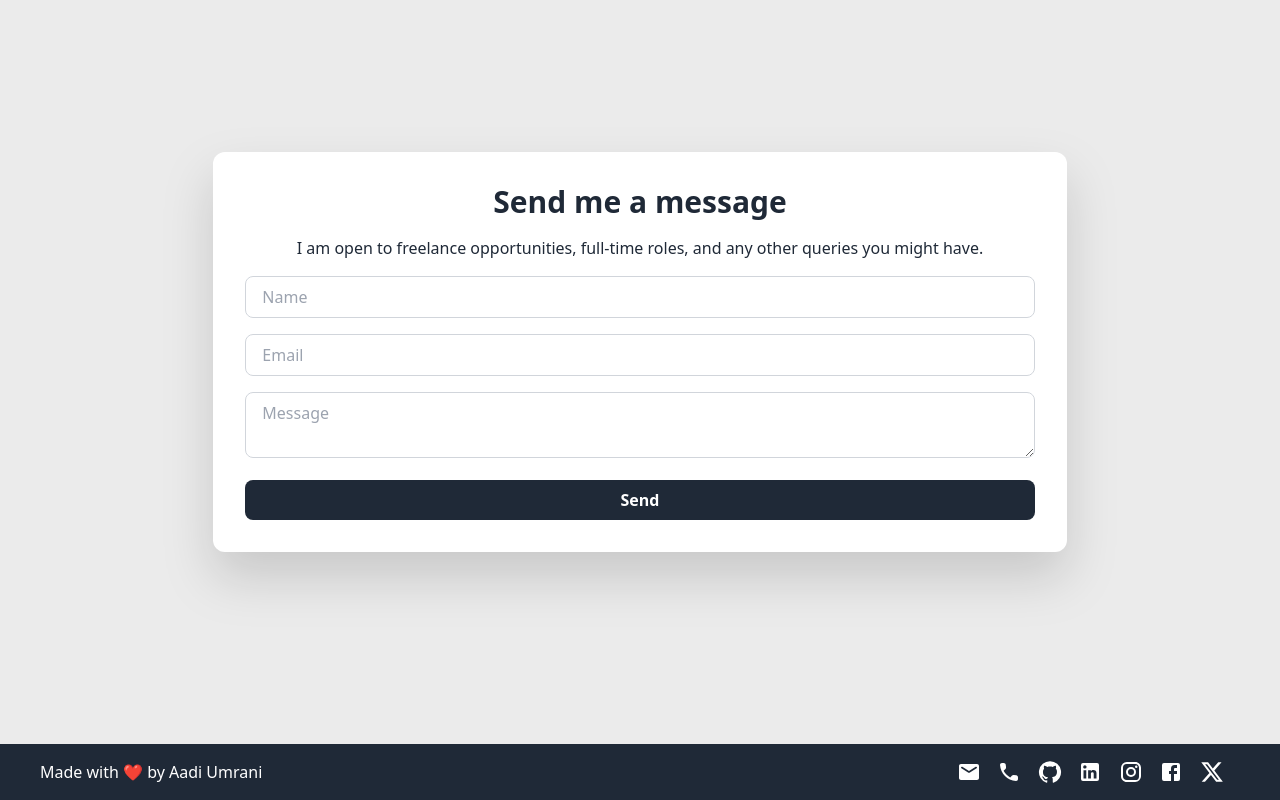
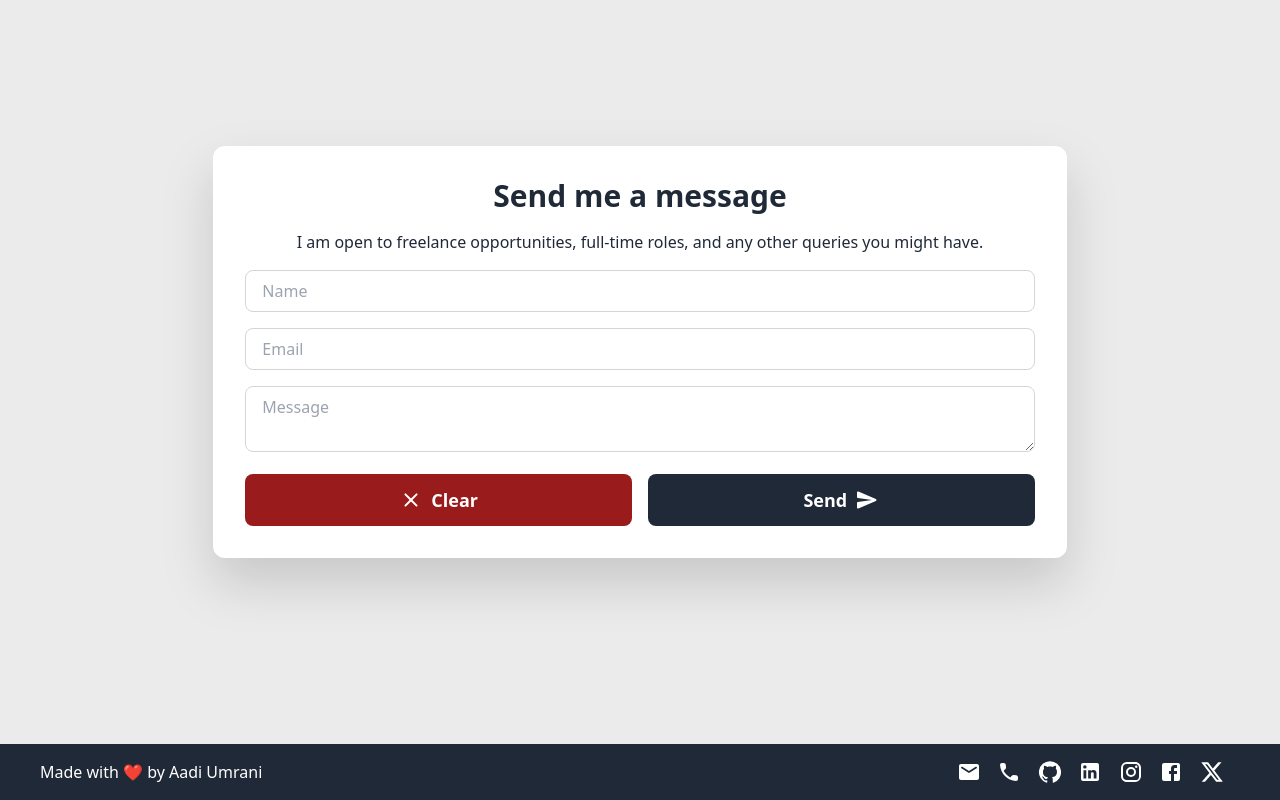
Before and after one commit to aadium/portfolio, a React (Vite) app: page / in a window 1280 px wide. Shown: the part 3370-4170 px from the top of the page. Built offline with nearby package versions, Linux system fonts and the light colour scheme; no server answers; the database is empty.

Commit message:
Button fade

```diff
--- a/src/components/chat.jsx
+++ b/src/components/chat.jsx
@@ -1,5 +1,7 @@
 import emailjs from 'emailjs-com';
 import { useState } from 'react';
+import ClearRoundedIcon from '@mui/icons-material/ClearRounded';
+import SendRoundedIcon from '@mui/icons-material/SendRounded';
 
 function Chat() {
     const serviceID = import.meta.env.VITE_EMAILJS_SERVICE_ID;
@@ -54,11 +56,33 @@ function Chat() {
                     <input type="text" placeholder="Name" className="w-full px-4 py-2 border border-gray-300 rounded-lg" />
                     <input type="email" placeholder="Email" className="w-full px-4 py-2 border border-gray-300 rounded-lg" />
                     <textarea placeholder="Message" className="w-full px-4 py-2 border border-gray-300 rounded-lg" />
-                    <button type="submit" className="w-full text-base rounded-lg text-white font-semibold bg-gray-800 px-4 py-2 hover:bg-transparent hover:text-gray-800 hover:ring-inset hover:ring-2 ring-gray-800" disabled={loading}>
-                        {
-                            loading ? 'Sending...' : 'Send'
-                        }
-                    </button>
+                    <div className='flex flex-row w-full space-x-4'>
+                        <button type="submit" className="w-full text-lg rounded-lg text-white font-semibold bg-red-800 px-4 py-3 hover:bg-transparent hover:text-red-800 hover:ring-inset hover:ring-2 ring-red-800 transition duration-300 flex items-center justify-center" onClick={
+                            (e) => {
+                                e.preventDefault();
+                                document.querySelectorAll('input').forEach(input => input.value = '');
+                                document.querySelector('textarea').value = '';
+                            }
+                        }>
+                            <ClearRoundedIcon className='mr-2' />
+                            Clear
+                        </button>
+                        <button type="submit" className="w-full text-lg rounded-lg text-white font-semibold bg-gray-800 px-4 py-3 hover:bg-transparent hover:text-gray-800 hover:ring-inset hover:ring-2 ring-gray-800 transition duration-300 flex items-center justify-center" disabled={loading}>
+                            {
+                                loading ? (
+                                    <>
+
+                                        Sending...
+                                    </>
+                                ) : (
+                                    <>
+                                        Send
+                                        <SendRoundedIcon className='ml-2' />
+                                    </>
+                                )
+                            }
+                        </button>
+                    </div>
                 </form>
             </div>
         </div>
--- a/src/components/projects.jsx
+++ b/src/components/projects.jsx
@@ -43,7 +43,7 @@ function Projects() {
                                 <p dangerouslySetInnerHTML={{ __html: replaceNewlines(project.description) }} />
                             </div>
                             <button
-                                className="my-1 text-base rounded-lg text-white w-fit font-semibold bg-gray-800 px-4 py-2 hover:bg-transparent hover:text-gray-800 hover:ring-inset hover:ring-2 ring-gray-800">
+                                className="my-1 text-base rounded-lg text-white w-fit font-semibold bg-gray-800 px-4 py-2 hover:bg-transparent hover:text-gray-800 hover:ring-inset hover:ring-2 ring-gray-800 transition duration-150">
                                 <a href={project.link} target="_blank" rel="noreferrer">View {project.linkType}</a>
                             </button>
                         </div>
```
